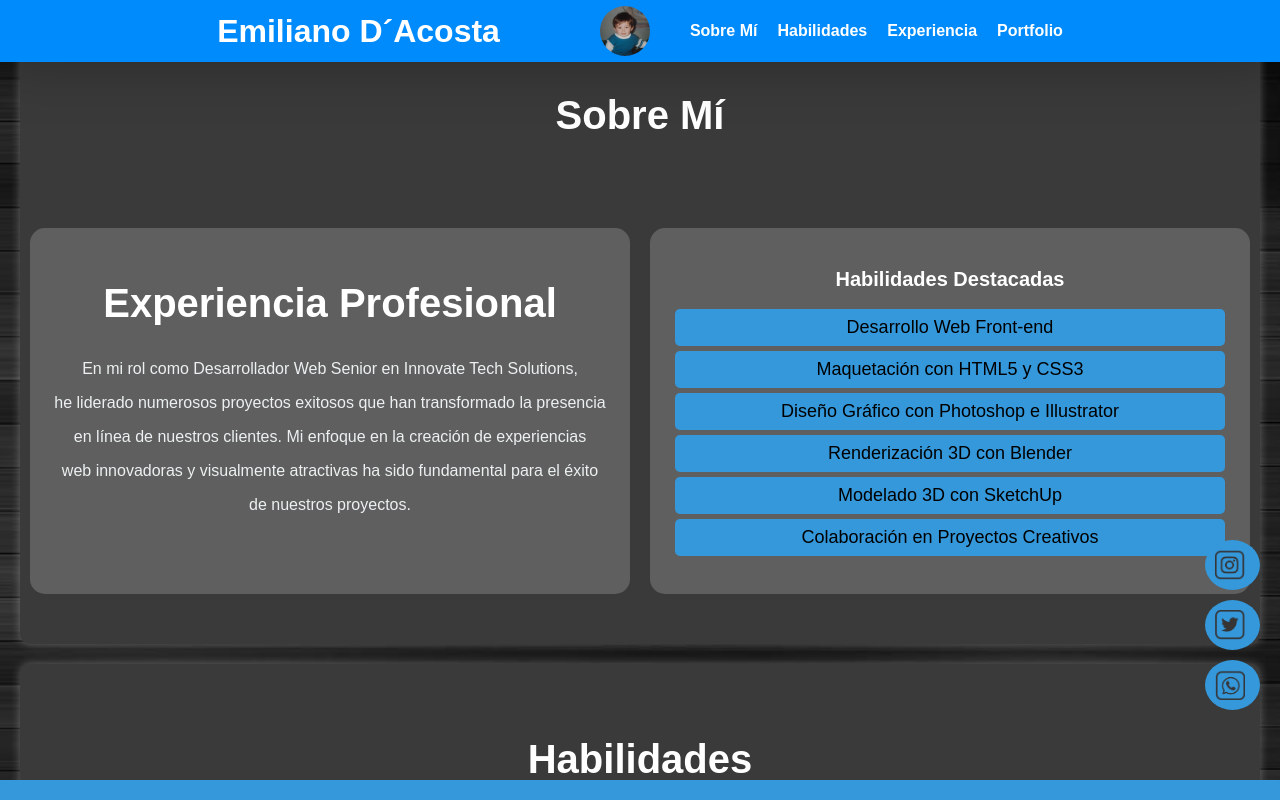
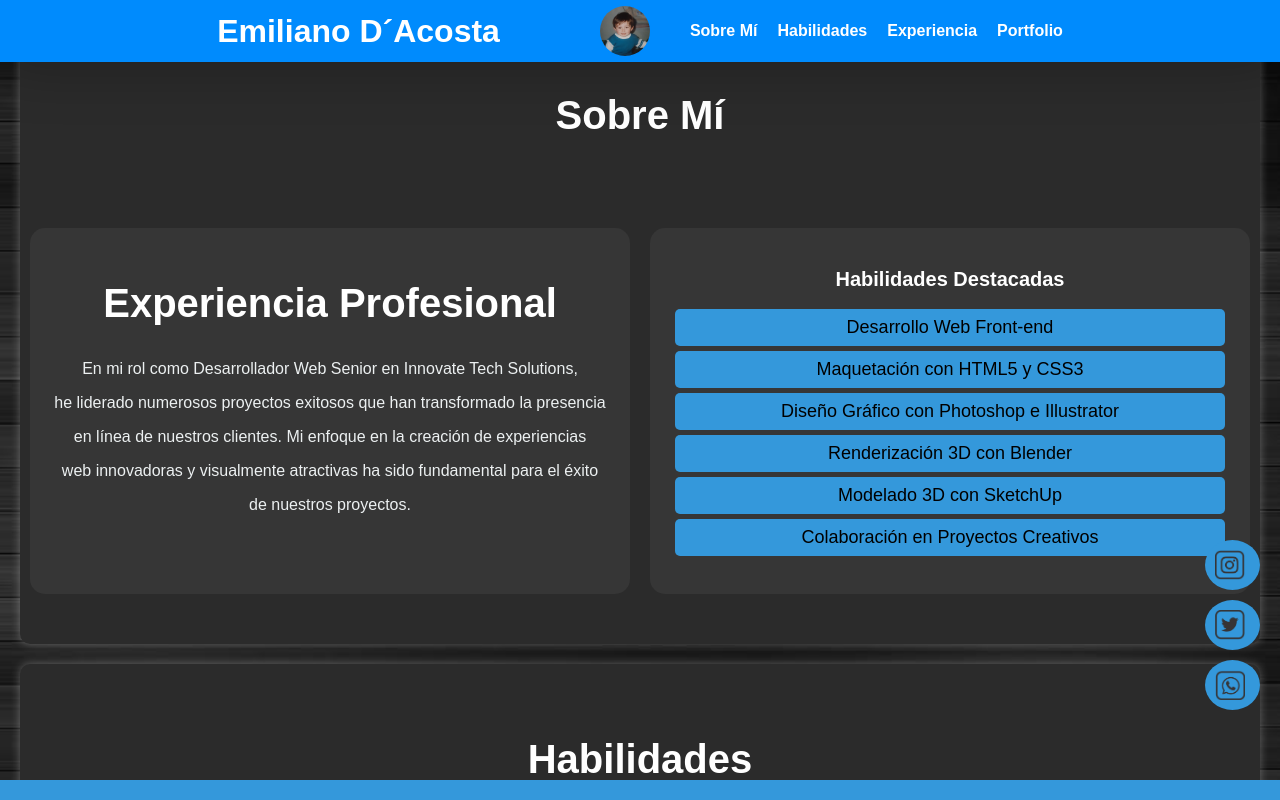
Before and after one commit to EmiDacosta/emidacosta.github.io, a plain HTML site: page index.html in a window 1280 px wide. Shown: the top 800 px of the page. Drawn offline with nearby package versions, Linux system fonts and the light colour scheme.

Commit message:
Add files via upload

```diff
--- a/styles.css
+++ b/styles.css
@@ -34,7 +34,7 @@ body {
     box-shadow: 0 0 10px rgba(0, 0, 0, 0.1);
 }
 .bubble {
-    background-color: #5f5f5f; /* Gris más oscuro */
+    background-color: #363636; /* Gris más oscuro */
     border-radius: 15px;
     padding: 20px;
     margin: 10px;
@@ -130,7 +130,7 @@ section {
     text-align: center;
     border-radius: 10px;
     box-shadow: 0 0 10px rgba(255, 255, 255, 0.3);
-    background-color: #3a3a3a; /* Gris más oscuro */
+    background-color: #2b2b2b; /* Gris más oscuro */
     margin: 20px;
 }
 h1 {
```
